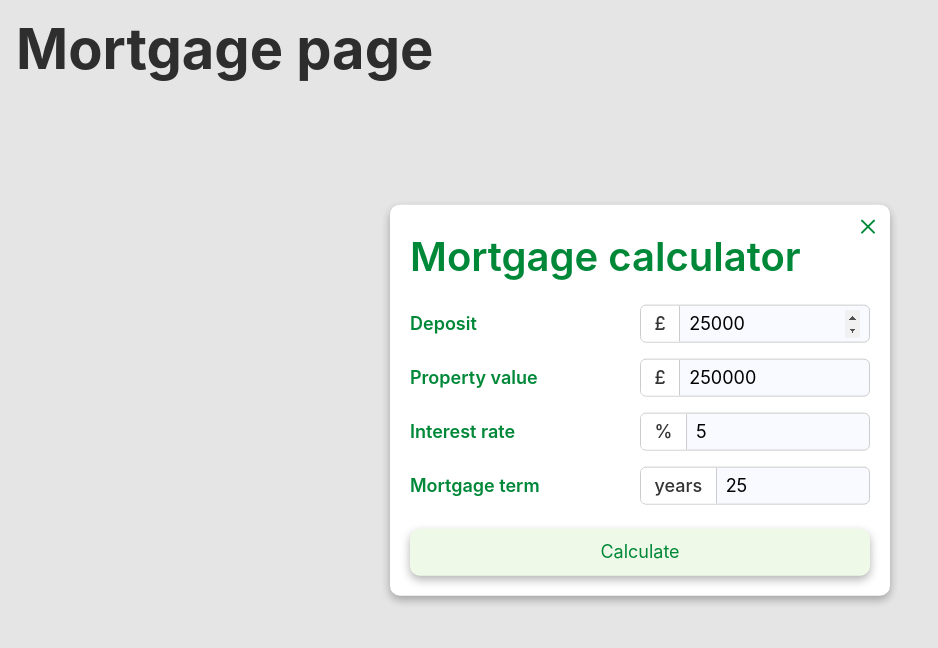
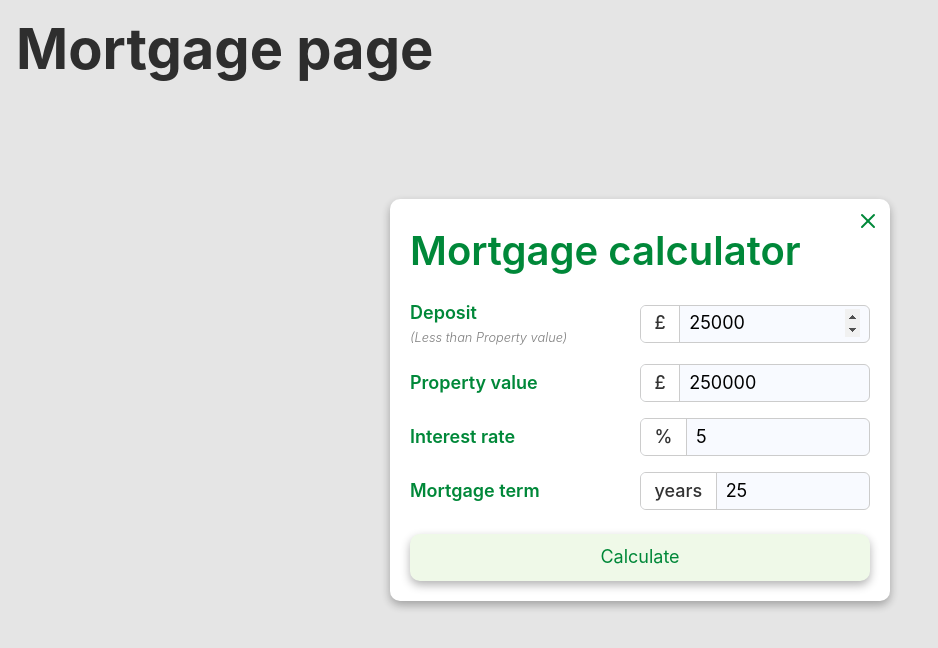
Before and after one commit to magda5281/mortgage-calculator, a React (Create React App) app: page / in a window 1280 px wide. Both pictures are taken after a click on the button "Mortgage calculator". Shown: the top 648 px of the page, without its empty margins (0-938 px from the left). Built offline with nearby package versions, Linux system fonts and the light colour scheme.

Commit message:
Types update

```diff
--- a/src/components/MortgageCalculatorForm.tsx
+++ b/src/components/MortgageCalculatorForm.tsx
@@ -4,7 +4,7 @@ import { zodResolver } from '@hookform/resolvers/zod';
 import { calculatorSchema } from '../schemas';
 import '../styles/form.css';
 import { Field } from './FormField';
-import { useEffect, useRef } from 'react';
+import { useEffect } from 'react';
 import { calculateMortgagePayment } from '../utils/mortgageUtils';
 import { MortgageData } from '../../types';
 
@@ -13,7 +13,7 @@ type FormData = z.infer<typeof calculatorSchema>;
 export const MortgageCalculatorForm = ({
   onCalculate,
 }: {
-  onCalculate: (result: any) => void;
+  onCalculate: (result: MortgageData) => void;
 }) => {
   const form = useForm<z.infer<typeof calculatorSchema>>({
     resolver: zodResolver(calculatorSchema),
@@ -49,9 +49,14 @@ export const MortgageCalculatorForm = ({
 
   return (
     <form onSubmit={handleSubmit(onSubmit)} className="mortgage_form">
-      <Field label={'Deposit'} unit={'£'} error={errors?.deposit?.message}>
+      <Field
+        label={'Deposit'}
+        unit={'£'}
+        hint={'Less than Property value'}
+        error={errors?.deposit?.message}>
         <input
           type="number"
+          min={0}
           {...register('deposit', { valueAsNumber: true })}
         />
       </Field>
@@ -62,6 +67,7 @@ export const MortgageCalculatorForm = ({
         error={errors?.propertyValue?.message}>
         <input
           type="number"
+          min={0}
           {...register('propertyValue', { valueAsNumber: true })}
         />
       </Field>
@@ -72,6 +78,8 @@ export const MortgageCalculatorForm = ({
         error={errors?.interestRate?.message}>
         <input
           type="number"
+          min={0}
+          max={100}
           step="0.01"
           {...register('interestRate', { valueAsNumber: true })}
         />
@@ -82,6 +90,8 @@ export const MortgageCalculatorForm = ({
         unit={'years'}
         error={errors?.mortgageTerm?.message}>
         <input
+          min={0}
+          max={45}
           type="number"
           {...register('mortgageTerm', { valueAsNumber: true })}
         />
```
Also changed, not shown: src/components/Modal.tsx (+6 -12 lines), types.ts (+15 -7 lines).
